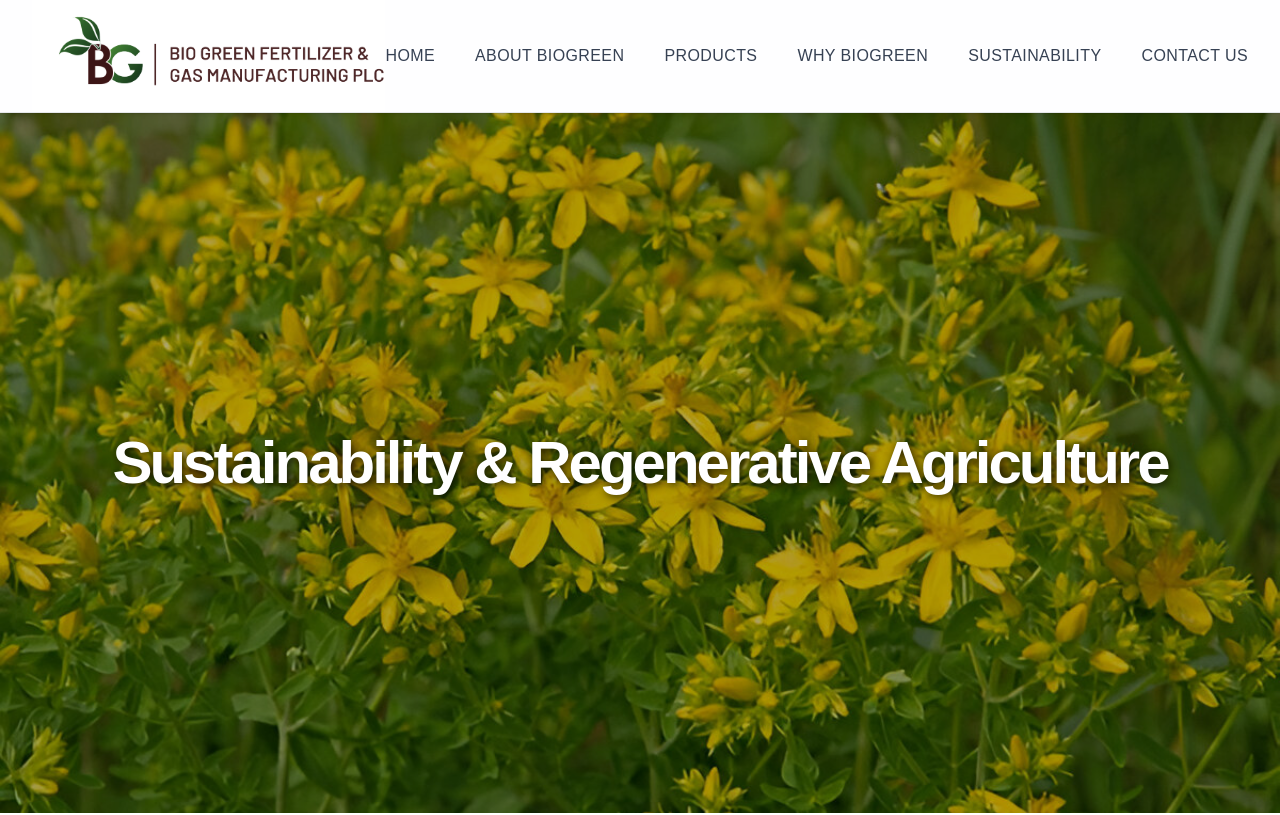
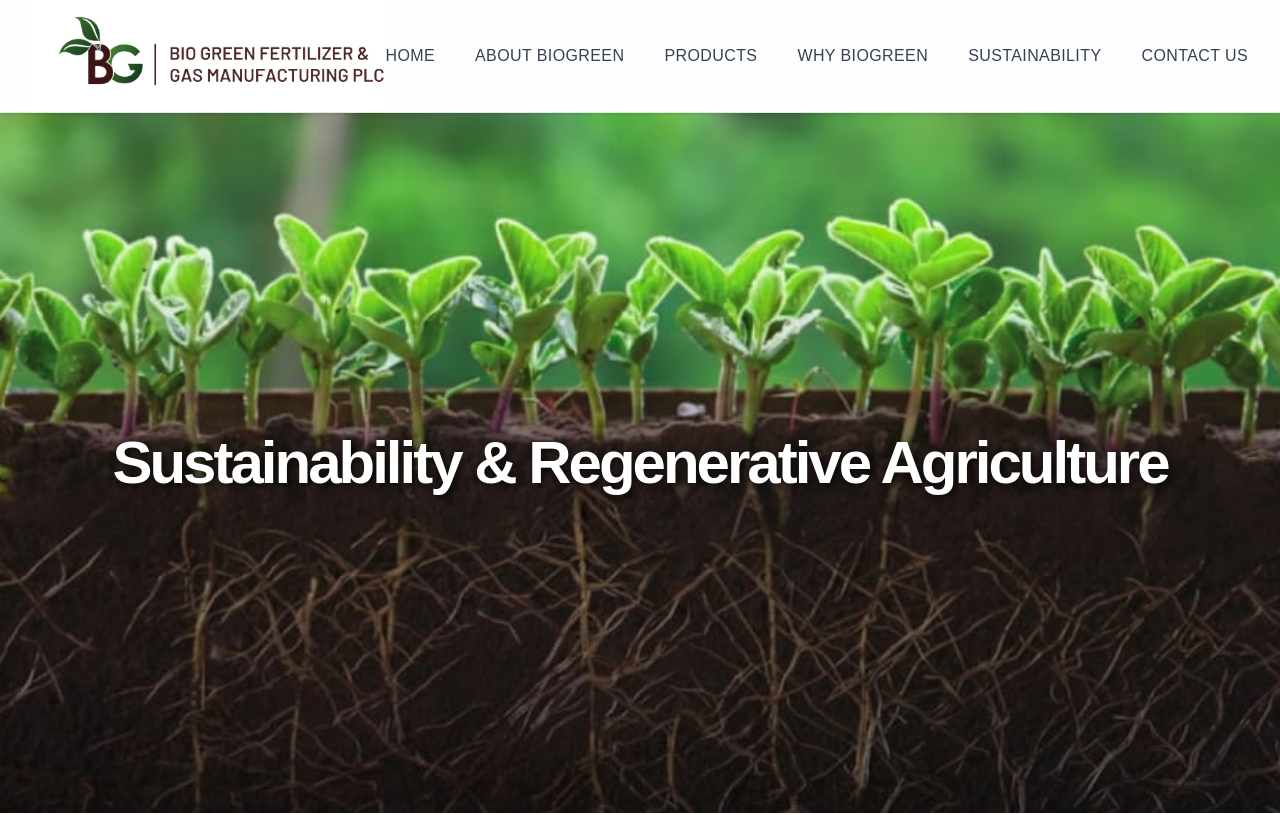
Before and after one commit to chwla/biogreen-website, a Next.js app: page /sustainability in a window 1280 px wide. Shown: the top 815 px of the page. Built offline with nearby package versions, Linux system fonts and the light colour scheme.

Commit message:
changed sustainability hero

```diff
--- a/src/app/sustainability/page.js
+++ b/src/app/sustainability/page.js
@@ -42,7 +42,7 @@ const SustainabilityPage = () => {
       <section className="relative h-[500px] md:h-[600px] lg:h-[700px] flex items-center justify-center text-center text-white overflow-hidden">
         <div className="absolute inset-0 z-0">
           <Image
-            src="/photos/steptodown.com947263.jpg"
+            src="/photos/hero.jpeg"
             alt="A beautiful green valley representing sustainability and a healthy planet."
             fill
             className="object-cover"
@@ -51,7 +51,6 @@ const SustainabilityPage = () => {
             quality={100}
           />
         </div>
-        <div className="absolute inset-0 bg-black/30"></div>
         <div className="relative z-20 px-4">
           <h1 className="text-4xl sm:text-5xl md:text-6xl font-extrabold tracking-tighter" style={{ textShadow: '2px 2px 8px rgba(0,0,0,0.8)' }}>
             Sustainability & Regenerative Agriculture
```
